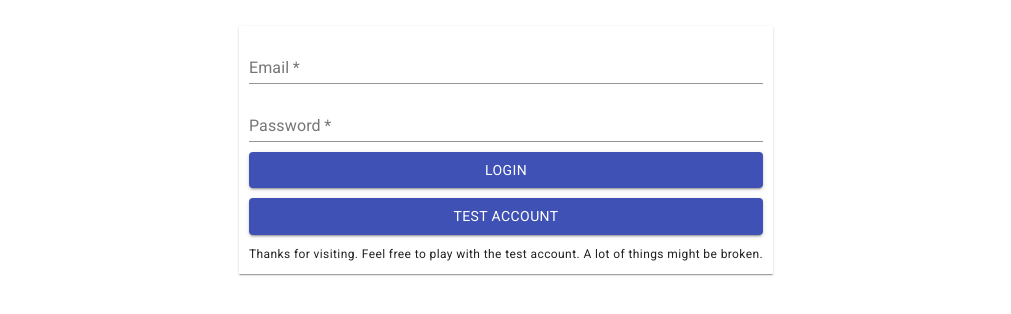
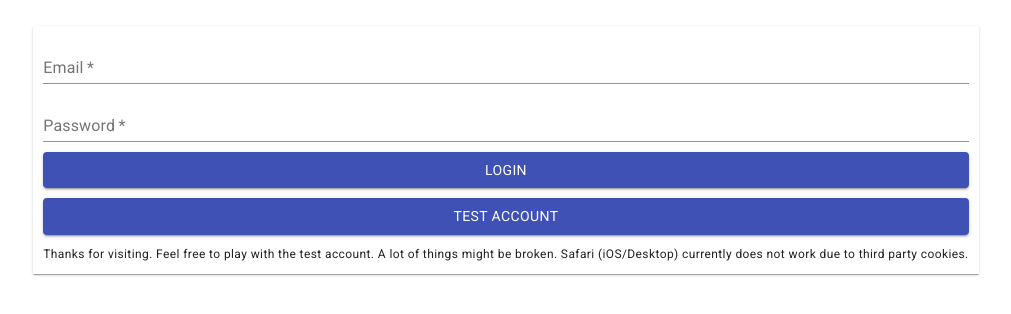
Before and after one commit to dokdek/kin, a React (Create React App) app: page /login in a window 1280 px wide. Shown: the top 314 px of the page, without its empty margins (134-1145 px from the left). Built offline with nearby package versions, Linux system fonts and the light colour scheme; no server answers.

Commit message:
Test for auth

```diff
--- a/src/components/login.js
+++ b/src/components/login.js
@@ -131,7 +131,7 @@ const Login = ({ setUsername, isAuth, setAuth, browserHistory}) => {
         <Button color="primary" variant="contained" onClick={()=>testLogin()}>
           Test Account
         </Button>
-        <Typography variant='caption'>Thanks for visiting. Feel free to play with the test account. A lot of things might be broken.</Typography>
+        <Typography variant='caption'>Thanks for visiting. Feel free to play with the test account. A lot of things might be broken. Safari (iOS/Desktop) currently does not work due to third party cookies.</Typography>
       </form>
       </Paper>
       <Snackbar open={failureOpen} onClose={handleClose} autoHideDuration={6000}>
```
